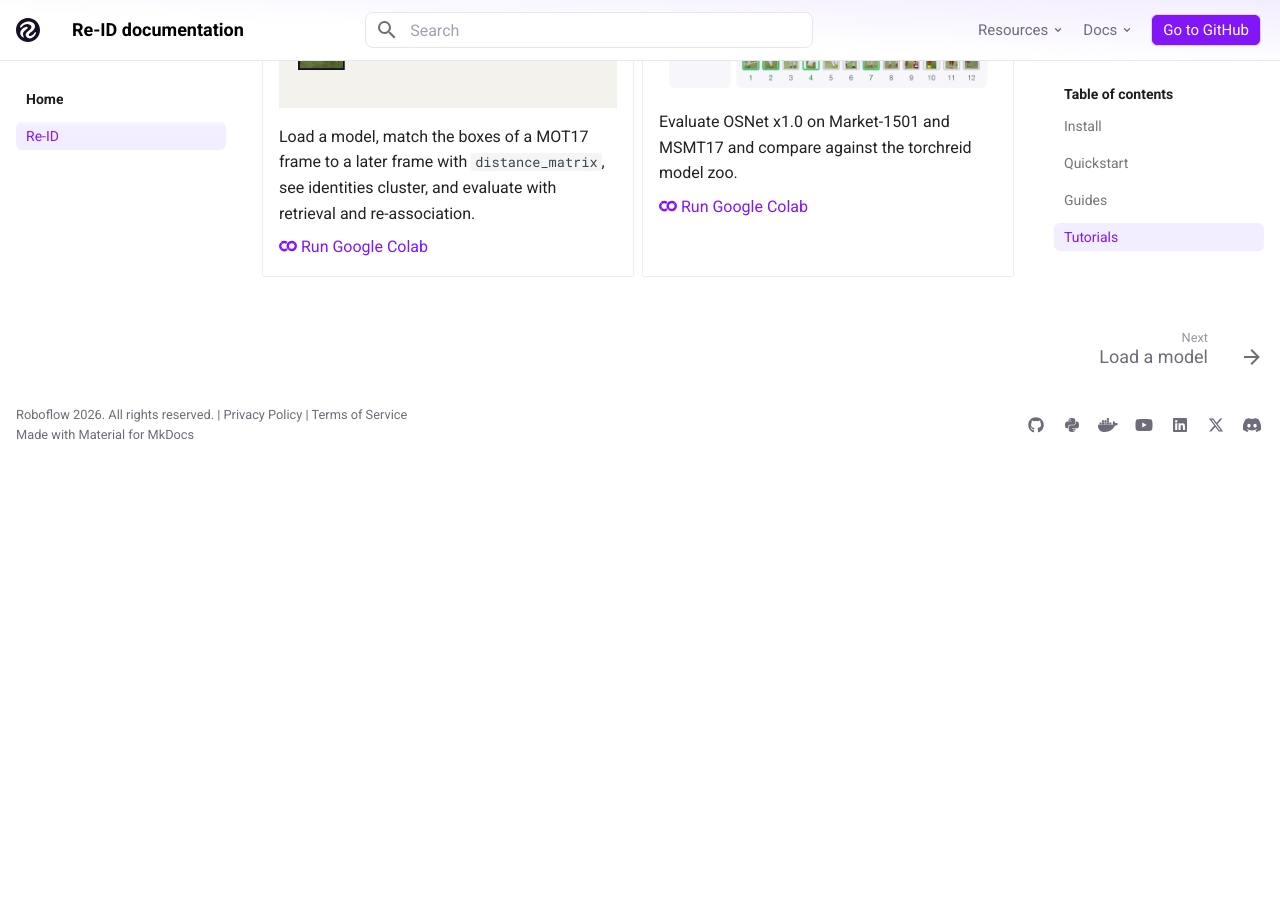
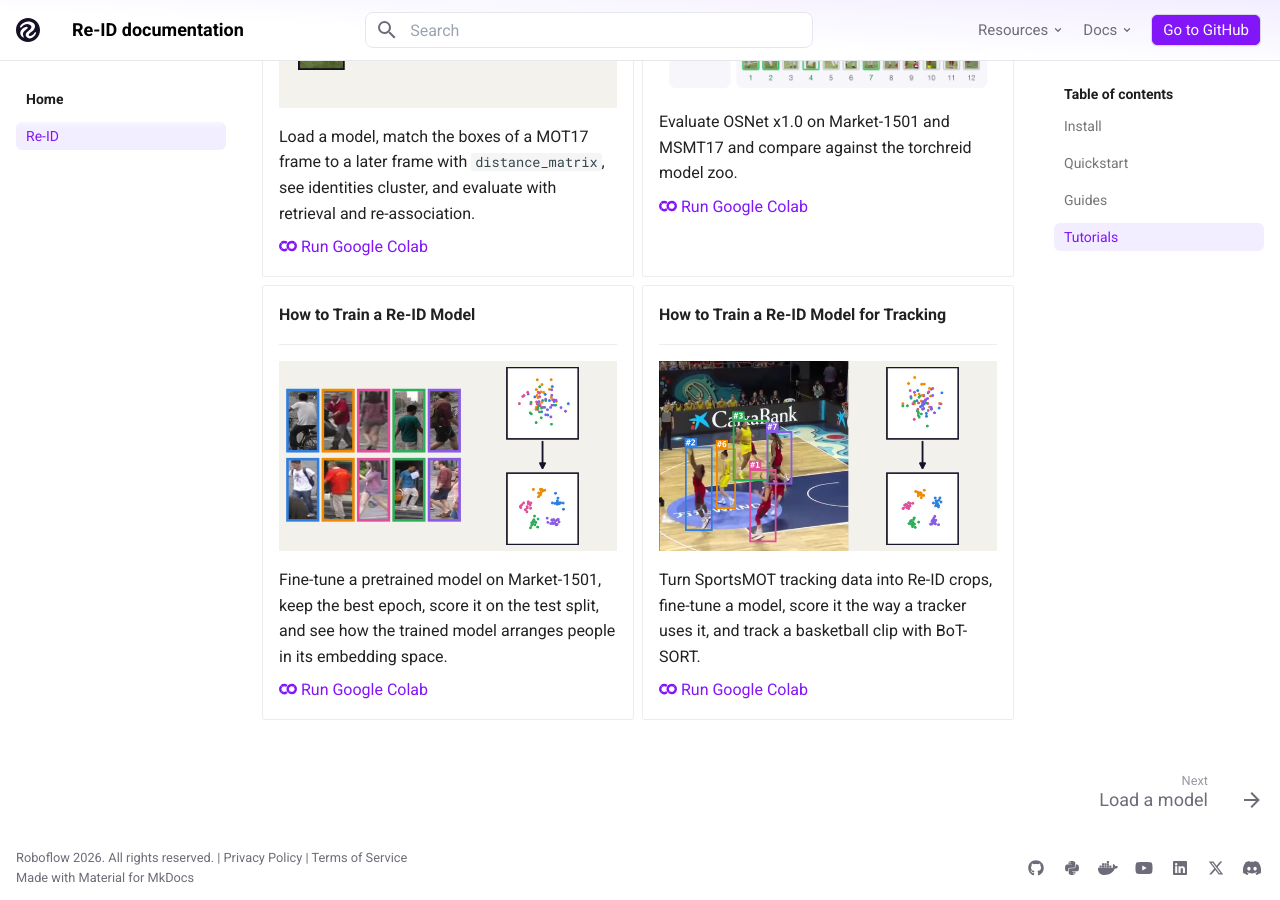
Before and after one commit to roboflow/re-ID, an MkDocs documentation site: the page built from docs/index.md, in a window 1280 px wide and 900 px high, scrolled down 1858 px. Built offline with MkDocs 1.6.1 and Material for MkDocs 9.7.7, drawn with Linux system fonts in a browser that asks for light colours; comment, search, counter and statistics services are not loaded; before the commit the page ends 2315 px from its top, so only the background shows below that.

Commit message:
Add the training notebooks to the tutorials and link them from the guides
Co-Authored-By: Claude Opus 5.5 <noreply@anthropic.com>

```diff
--- a/docs/index.md
+++ b/docs/index.md
@@ -70,4 +70,24 @@ print(embeddings.shape)  # (1, 512)
 
     [:simple-googlecolab: Run Google Colab](https://colab.research.google.com/github/roboflow/re-ID/blob/main/docs/cookbooks/how-to-benchmark-reid-models.ipynb)
 
+- **How to Train a Re-ID Model**
+
+    ---
+
+    <a href="https://colab.research.google.com/github/roboflow/re-ID/blob/main/docs/cookbooks/how-to-train-reid-model.ipynb"><img src="assets/tutorials/train-reid.jpg" alt="Market-1501 crops of five people framed in five colors, next to their embeddings mixed together and then separated by person" width="1280" height="720" loading="lazy" decoding="async"></a>
+
+    Fine-tune a pretrained model on Market-1501, keep the best epoch, score it on the test split, and see how the trained model arranges people in its embedding space.
+
+    [:simple-googlecolab: Run Google Colab](https://colab.research.google.com/github/roboflow/re-ID/blob/main/docs/cookbooks/how-to-train-reid-model.ipynb)
+
+- **How to Train a Re-ID Model for Tracking**
+
+    ---
+
+    <a href="https://colab.research.google.com/github/roboflow/re-ID/blob/main/docs/cookbooks/how-to-train-reid-model-for-tracking.ipynb"><img src="assets/tutorials/train-reid-tracking.jpg" alt="Basketball players tracked in five colors, next to their embeddings mixed together and then separated by player" width="1280" height="720" loading="lazy" decoding="async"></a>
+
+    Turn SportsMOT tracking data into Re-ID crops, fine-tune a model, score it the way a tracker uses it, and track a basketball clip with BoT-SORT.
+
+    [:simple-googlecolab: Run Google Colab](https://colab.research.google.com/github/roboflow/re-ID/blob/main/docs/cookbooks/how-to-train-reid-model-for-tracking.ipynb)
+
 </div>
```
Also changed, not shown: README.md (+23 -5 lines), docs/guides/training-for-tracking.md (+2 -0 lines), docs/guides/training.md (+2 -0 lines), docs/assets/tutorials/train-reid-tracking.jpg (added), docs/assets/tutorials/train-reid.jpg (added).
